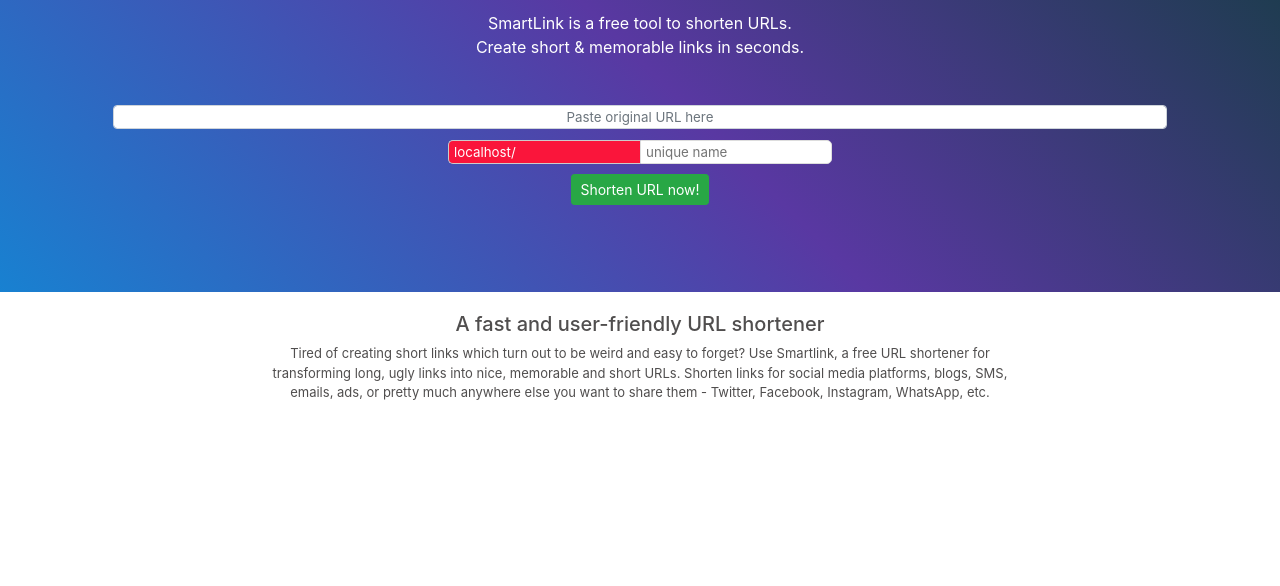
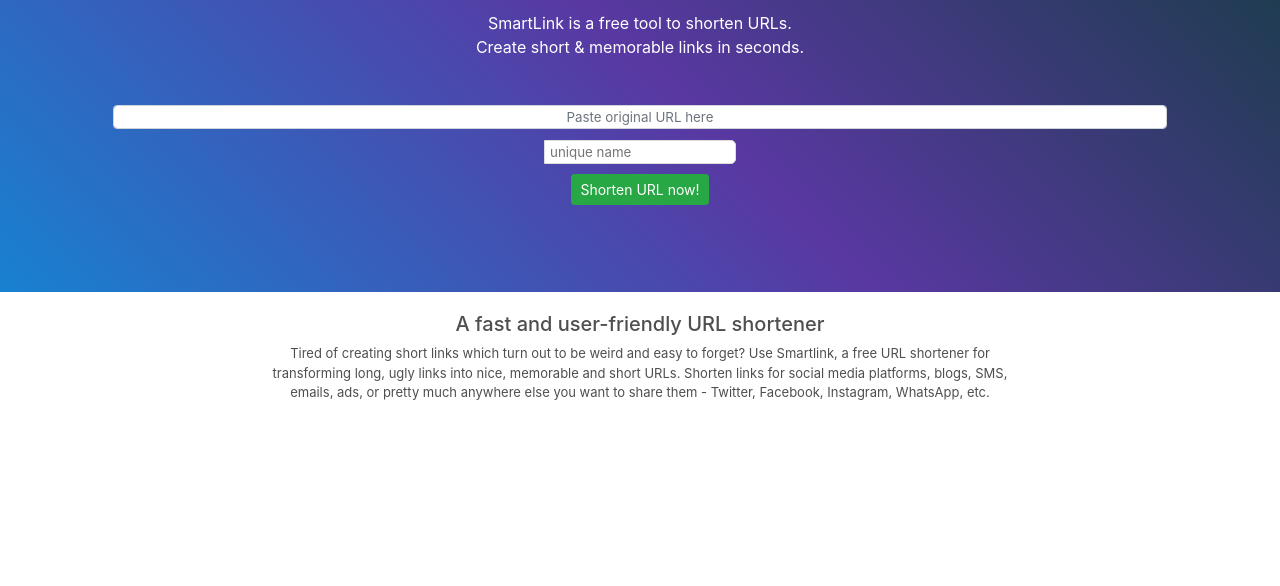
Before and after one commit to amritanshuj/SmartLink-URL-Shortener, a website: page public/index.html in a window 1280 px wide. Shown: the part 172-758 px from the top of the page. Drawn offline with nearby package versions, Linux system fonts and the light colour scheme.

Commit message:
Update index.html

```diff
--- a/public/index.html
+++ b/public/index.html
@@ -26,7 +26,7 @@
             id="paste-url"
             placeholder="Paste original URL here">
 
-            <div id="full-url"><input disabled class="base-url" value=""><input required class="unique-input" id="unique-name"
+            <div id="full-url"><input required class="unique-input" id="unique-name"
              type="text" placeholder="unique name"></div>
             <div id='status'><button class="btn btn-success btn-sm">Shorten URL now!</button></div>
             <div id="confirmationShow"></div>
```
